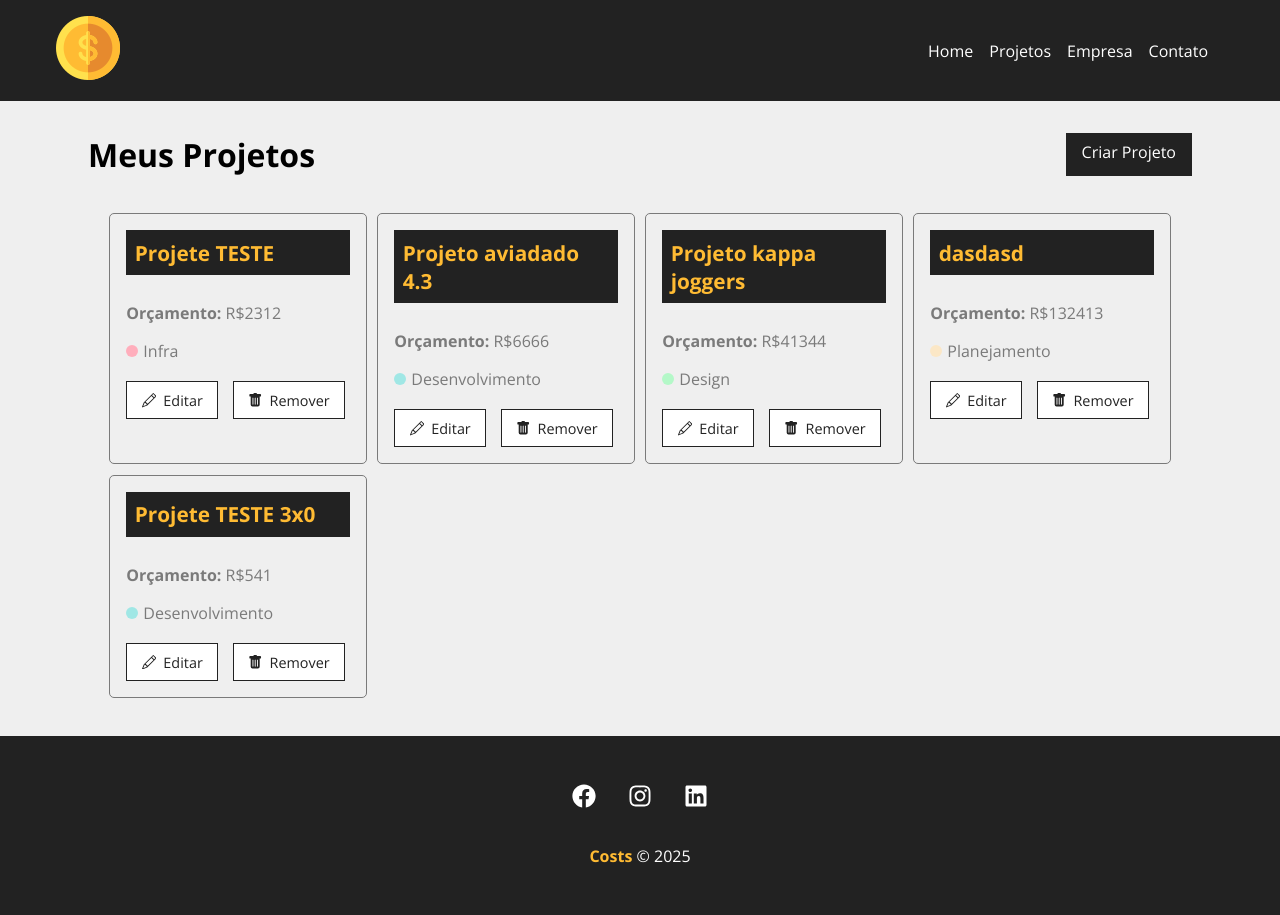
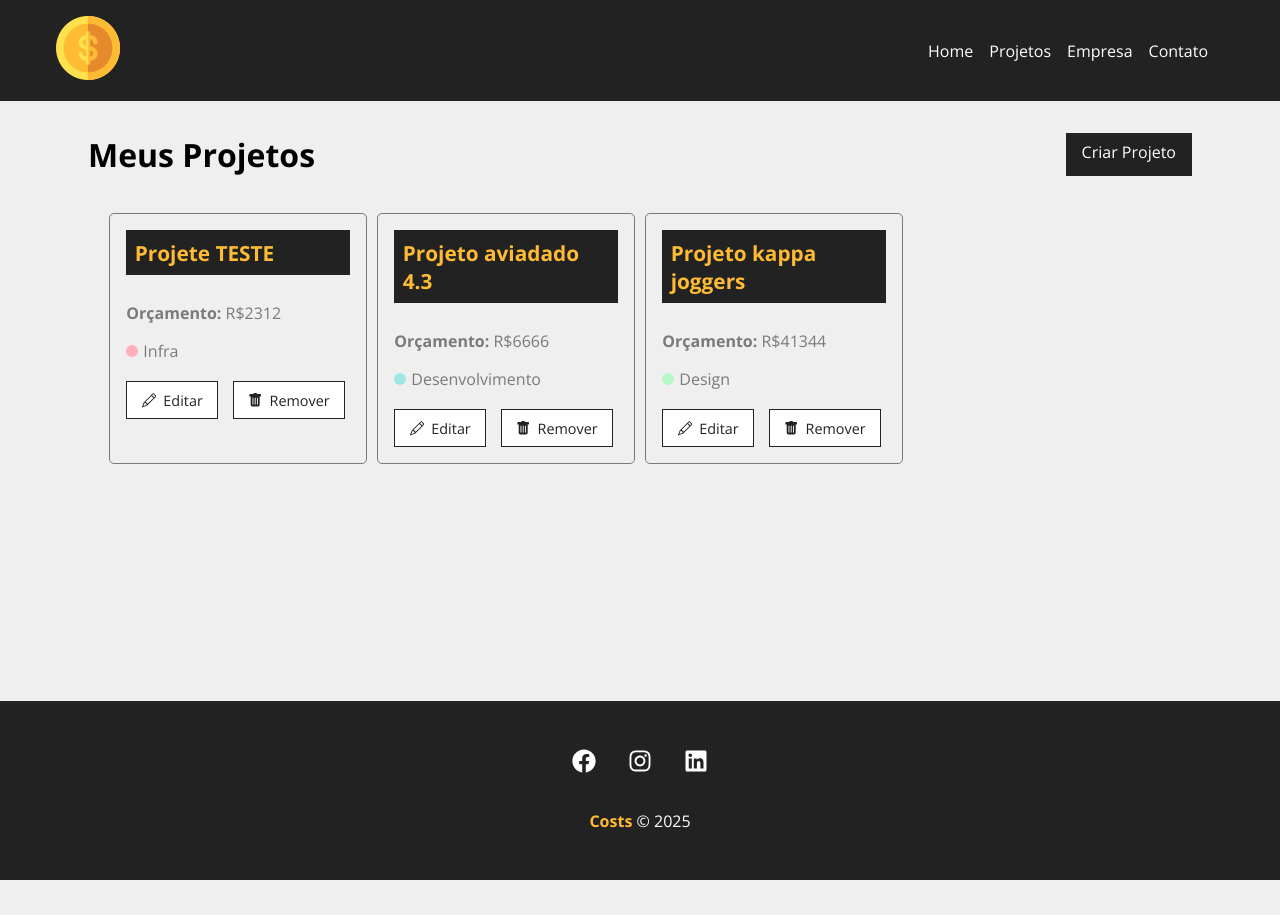
Before and after one commit to guilhermecolares/Projeto-Costs, a React (Create React App) app: page /projects in a window 1280 px wide. After the commit the page ends 880 px from the top, so only its background shows below. Built offline with nearby package versions, Linux system fonts and the light colour scheme; data requests are answered from the project's data file; the HTML template or start-up script is replaced by a standard one.

Commit message:
CRIANDO A FUNÇÃO DE REMOVER PROJETOS

```diff
--- a/db.json
+++ b/db.json
@@ -32,28 +32,6 @@
       "budget": "41344",
       "cost": 0,
       "services": []
-    },
-    {
-      "id": "abfc",
-      "categorias": {
-        "id": "2",
-        "name": "Planejamento"
-      },
-      "name": "dasdasd",
-      "budget": "132413",
-      "cost": 0,
-      "services": []
-    },
-    {
-      "id": "58a7",
-      "name": "Projete TESTE 3x0",
-      "budget": "541",
-      "categorias": {
-        "id": "2",
-        "name": "Desenvolvimento"
-      },
-      "cost": 0,
-      "services": []
     }
   ],
   "categorias": [
--- a/src/components/pages/Projects.js
+++ b/src/components/pages/Projects.js
@@ -15,6 +15,7 @@
 
     const [projects, setProjects] = useState([])
     const [removeLoading, setRemoveLoading] = useState(false)
+    const [projectMessage, setProjectMessage] = useState('')
 
     const location = useLocation()
     let msg = ''
@@ -50,6 +51,21 @@
 
     }, [])
 
+    function removeProject(id) {
+        fetch(`http://localhost:5000/projects/${id}`, {
+            method: 'DELETE',
+            headers: {
+                'Content-Type': 'application/json'
+            },
+        })
+        .then((response) => response.json())
+        .then(() => {
+            setProjects(projects.filter((project) => project.id !== id))
+            setProjectMessage('Projeto removido com sucesso!')
+        })
+        .catch((err) => console.log(err))
+    }
+
     return (
         <div className={styles.project_container}>
             <div className={styles.title_container}>
@@ -61,6 +77,10 @@
                 <Message text={msg} type='success' />
             }
 
+            {projectMessage &&
+                <Message text={projectMessage} type='success' />
+            }
+
             <Container customClass='start'>
                 {projects.length > 0 &&
                     projects.map((project) => (
@@ -70,6 +90,7 @@
                         name={project.name}
                         budget={project.budget}
                         category={project.categorias.name}
+                        handleRemove={removeProject}
                         />
                     ))
                 }
--- a/src/components/project/ProjectCard.js
+++ b/src/components/project/ProjectCard.js
@@ -6,7 +6,10 @@
 
 function ProjectCard({id, name, budget, category, handleRemove}) {
 
-    console.log("Categoria formatada para CSS:", category.toLowerCase());
+    const remove = (e) => {
+        e.preventDefault()
+        handleRemove(id)
+    }
 
     return (
         <div className={styles.project_card}>
@@ -21,7 +24,7 @@
                 <Link to='/'>
                     <BsPencil /> Editar
                 </Link>
-                <button>
+                <button onClick={remove}>
                     <BsFillTrashFill /> Remover
                 </button>
             </div>
```
